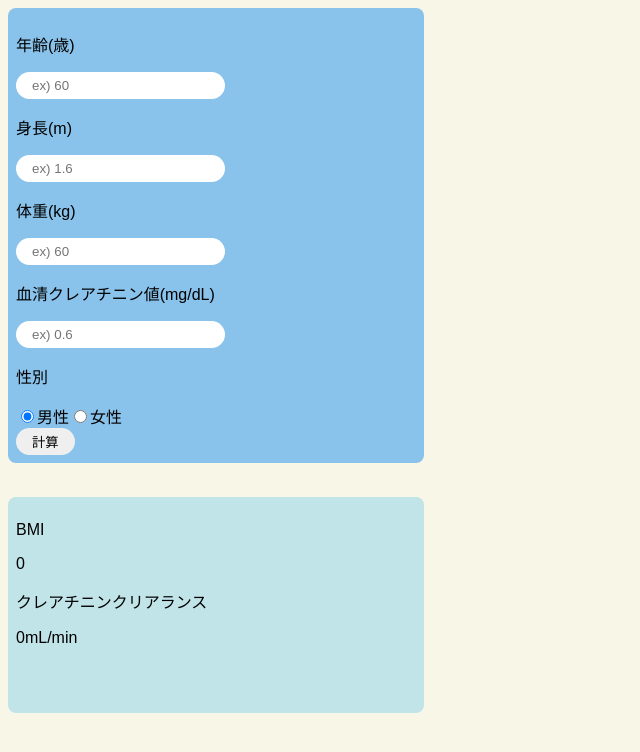
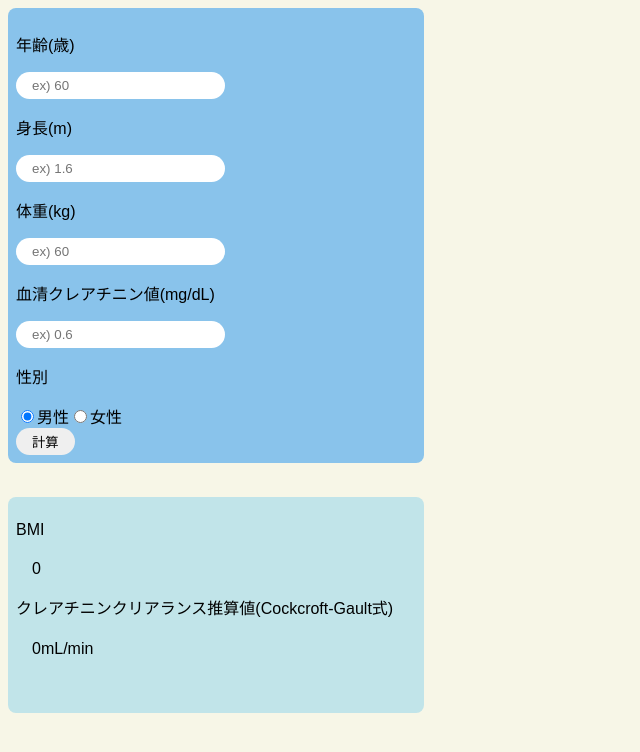
Before and after one commit to NOBUo1967/Ccr-and-BMI-calculator, a React (Create React App) app: page / in a window 1280 px wide. Shown: the top 752 px of the page, without its empty margins (0-640 px from the left). Built offline with nearby package versions, Linux system fonts and the light colour scheme.

Commit message:
[update]  Explicitly indicate the use of Cockcroft-Gault-equation in the labels of Ccr calculation results.

```diff
--- a/src/components/outputArea.jsx
+++ b/src/components/outputArea.jsx
@@ -6,11 +6,11 @@ export const OutputArea = (props) => {
     <div className="output-area">
       <div>
         <p>BMI</p>
-        <p>{bmi}</p>
+        <p>　{bmi}</p>
       </div>
       <div>
-        <p>クレアチニンクリアランス</p>
-        <p>{ccr}mL/min</p>
+        <p>クレアチニンクリアランス推算値(Cockcroft-Gault式)</p>
+        <p>　{ccr}mL/min</p>
       </div>
     </div>
   );
```
